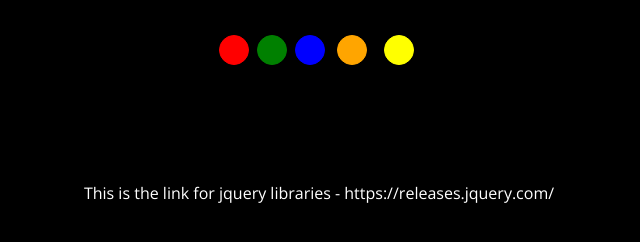
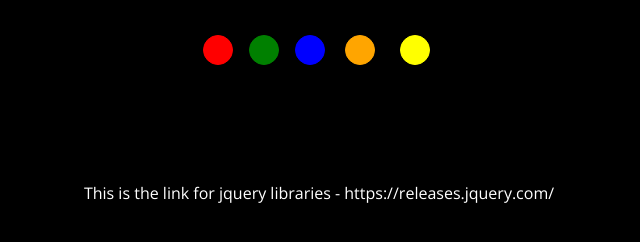
Before and after one commit to ccm-edison/John-Edison-Cortina-12-04-22, a plain HTML site: page john-edison-cortina-12-04-2022/index.html in a window 1280 px wide. Shown: the whole page, without its empty margins (321-961 px from the left). Drawn offline with nearby package versions, Linux system fonts and the light colour scheme.

Commit message:
Add files via upload

```diff
--- a/john-edison-cortina-12-04-2022/style.css
+++ b/john-edison-cortina-12-04-2022/style.css
@@ -108,6 +108,9 @@ body.active-hover .color-coding .icon-wrapper .icon-list .circle.active-circle {
 }
 
 @media (min-width: 576px) {
+	.color-coding .icon-wrapper .icon-list {
+		padding: 0 6px;
+	}
 	.color-coding {
 		max-width: 540px;
 	}
```
